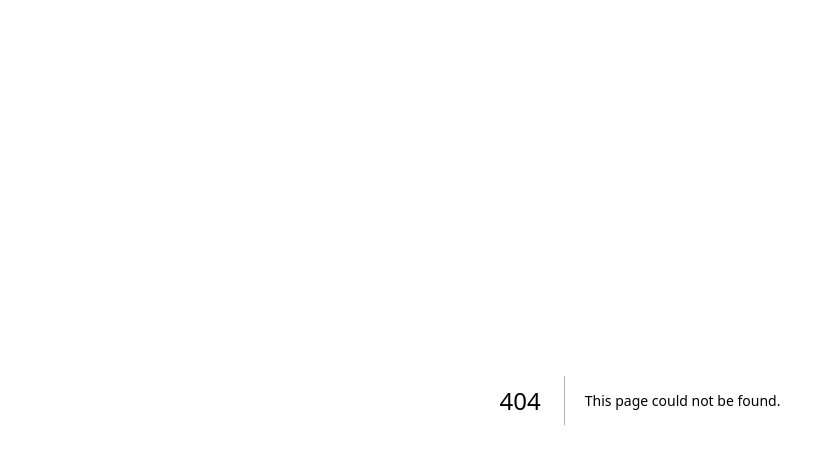
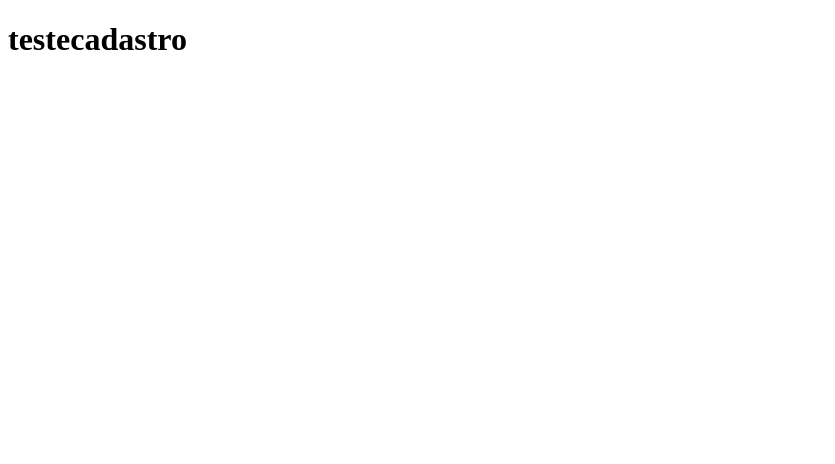
Before and after one commit to Renanlimarj/GuiaDeMercado, a Next.js app: page /cadastro in a window 1280 px wide. Before the commit this address had no page. Shown: the top 464 px of the page, without its empty margins (0-835 px from the left). Built offline with nearby package versions, Linux system fonts and the light colour scheme.

Commit message:
Cadastro

```diff
--- /dev/null
+++ b/pages/cadastro.js
@@ -0,0 +1,5 @@
+function cadastro() {
+    return <h1>testecadastro</h1>
+}
+
+export default cadastro;
```
